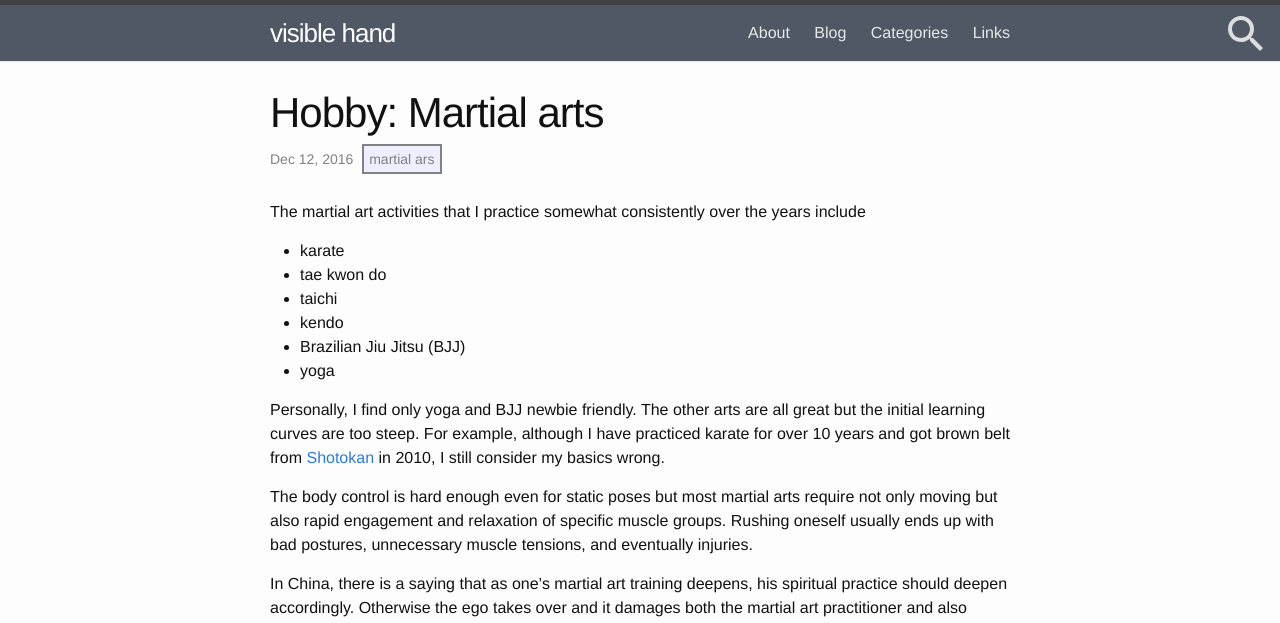
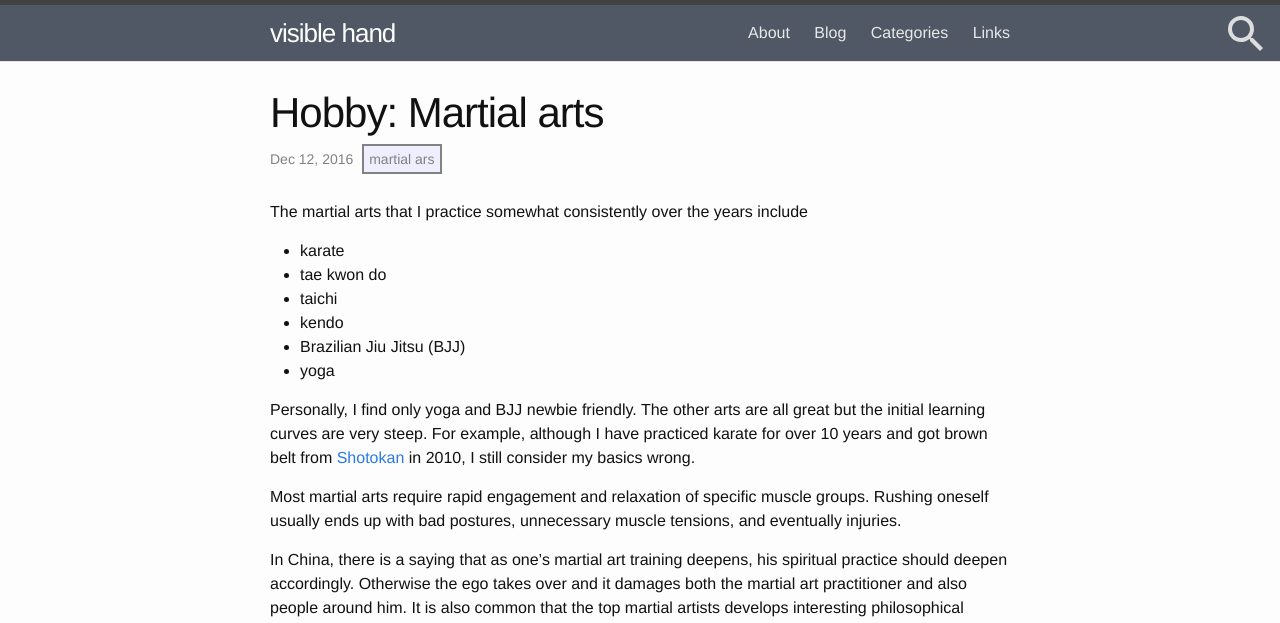
Before and after one commit to nosarthur/nosarthur.github.io, a Jekyll site: the page built from _posts/2016-12-11-martial-arts.md, in a window 1280 px wide and 1400 px high. Shown: the top 623 px of the window. Built offline with Jekyll 4.4.1, drawn with Linux system fonts in a browser that asks for light colours; comment, search, counter and statistics services are not loaded; some of the changed text lies outside the part shown.

Commit message:
Update 2016-12-11-martial-arts.md

```diff
--- a/_posts/2016-12-11-martial-arts.md
+++ b/_posts/2016-12-11-martial-arts.md
@@ -7,7 +7,7 @@ comments: true
 tags: [martial ars]
 ---
 
-The martial art activities that I practice somewhat consistently over the years include
+The martial arts that I practice somewhat consistently over the years include
 
 * karate
 * tae kwon do
@@ -17,10 +17,11 @@ The martial art activities that I practice somewhat consistently over the years
 * yoga
 
 Personally, I find only yoga and BJJ newbie friendly.
-The other arts are all great but the initial learning curves are too steep.
+The other arts are all great but the initial learning curves are very steep.
 For example, although I have practiced karate for over 10 years and got brown belt from [Shotokan](https://en.wikipedia.org/wiki/Shotokan) in 2010, I still consider my basics wrong.
 
-The body control is hard enough even for static poses but most martial arts require not only moving but also rapid engagement and relaxation of specific muscle groups. Rushing oneself usually ends up with bad postures,
+Most martial arts require rapid engagement and relaxation of specific muscle groups.
+Rushing oneself usually ends up with bad postures,
 unnecessary muscle tensions, and eventually injuries.
 
 In China, there is a saying that as one's martial art training deepens,
```
Also changed, not shown: other parts of _posts/2016-12-11-martial-arts.md (+4 -4 lines).
